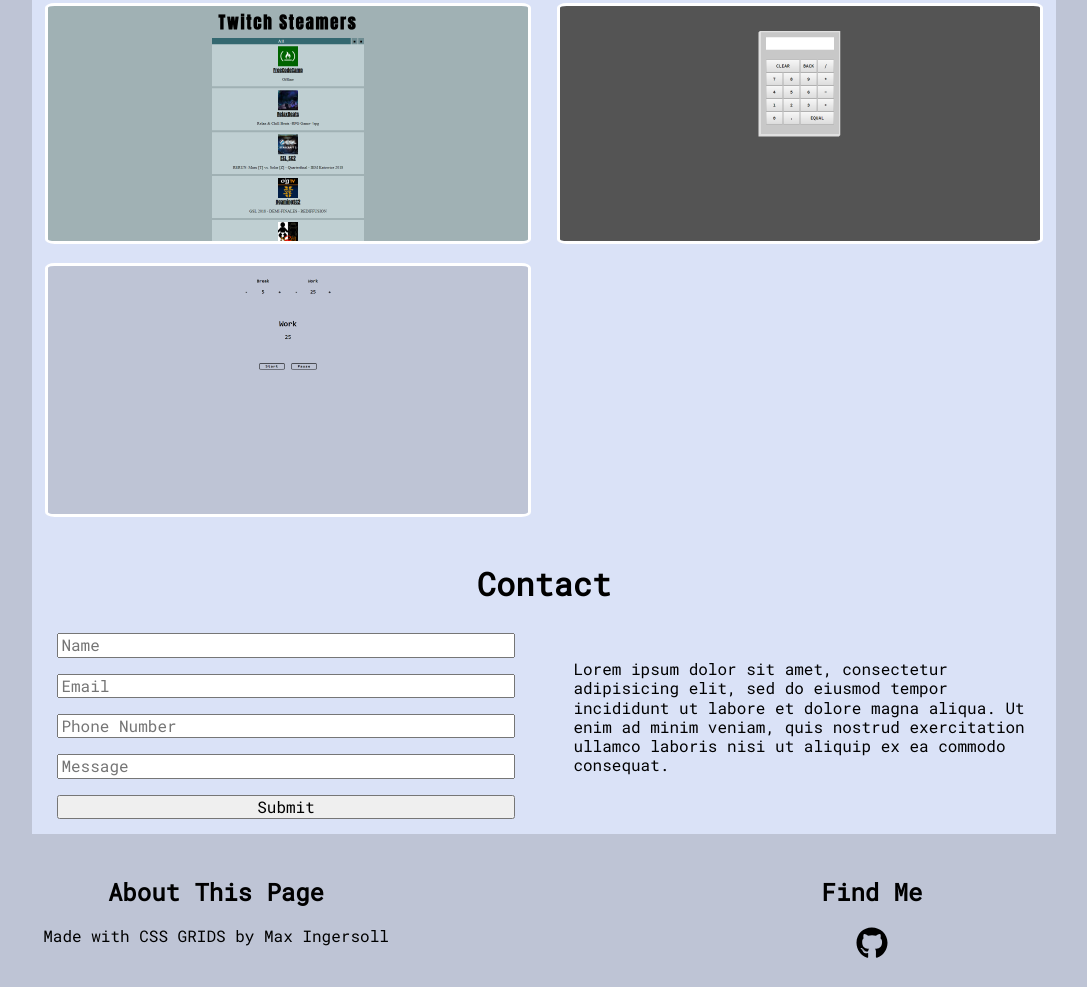
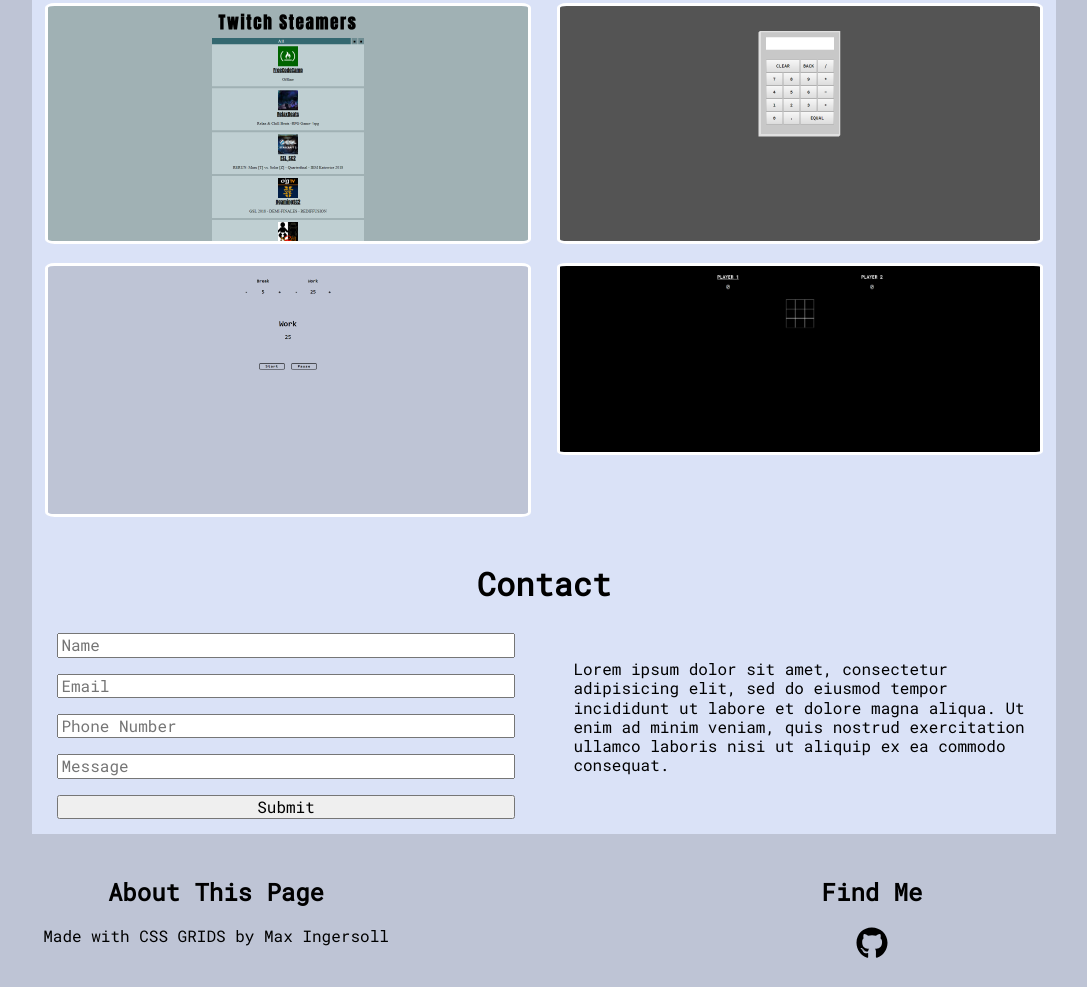
Before and after one commit to Marzdor/portfolio-old-, a website built with webpack: page app/index.html in a window 1280 px wide. Shown: the part 972-1959 px from the top of the page, without its empty margins (96-1183 px from the left). Built offline with nearby package versions, Linux system fonts and the light colour scheme.

Commit message:
added tictactoe thumbnail

```diff
--- a/app/index.html
+++ b/app/index.html
@@ -40,6 +40,7 @@
         <a href="https://marzdor.github.io/twitchStreamList/"><img class="section_portfolio_img" src="./assets/images/twitchViewer.png" alt="thumbnail of twitchViewer"></a>
         <a href="https://marzdor.github.io/calculator/"><img class="section_portfolio_img" src="./assets/images/calculator.png" alt="thumbnail of calculator"></a>
         <a href="https://marzdor.github.io/pomodoroClock/"><img class="section_portfolio_img" src="./assets/images/pomodoroClock.png" alt="thumbnail of pomodoroClock"></a>
+        <a href="https://marzdor.github.io/tictactoe/"><img class="section_portfolio_img" src="./assets/images/tictactoe.png" alt="thumbnail of tictactoe"></a>
       </div>
     </div>
 
```
Also changed, not shown: docs/index.html (+1 -0 lines), app/assets/images/tictactoe.png (added), docs/assets/images/tictactoe.png (added).
